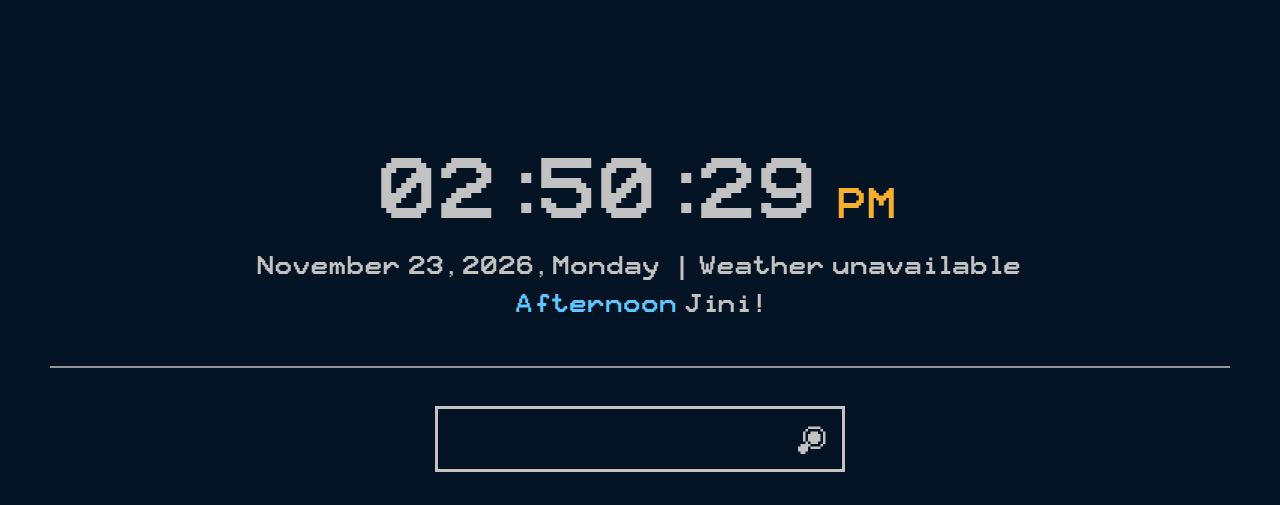
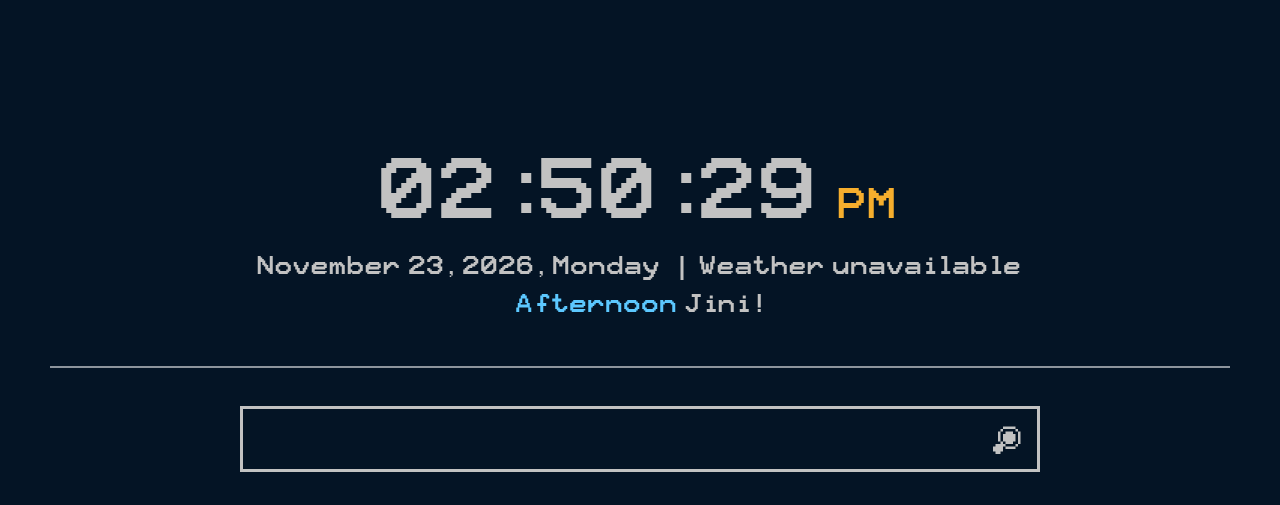
Before and after one commit to watusiyaaa/pixel-tab, a browser extension: page index.html in a window 1280 px wide. Shown: the top 505 px of the page. Drawn offline with Linux system fonts and the light colour scheme.

Commit message:
Ver 1.0.1
- longer search bar
- Redo README details
- Added version tagging workflow for automatic releases

```diff
--- a/style.css
+++ b/style.css
@@ -231,7 +231,7 @@ footer {
 }
 
 .search {
-  width: min(100%, 410px);
+  width: min(100%, 800px);
   height: 66px;
   margin: 0 auto 2.25rem;
   display: flex;
```
Also changed, not shown: manifest.json, 3 other files.
